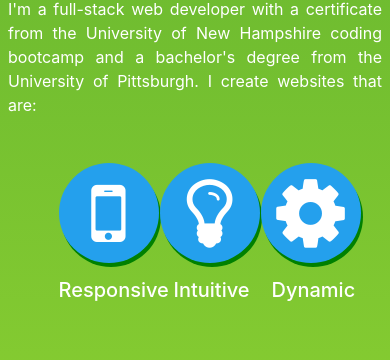
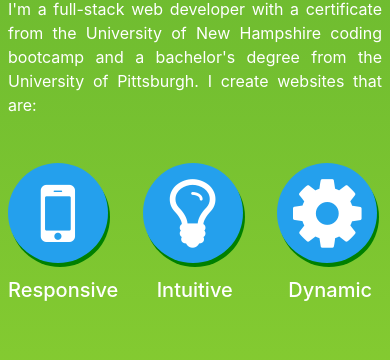
Before and after one commit to dylanbest15/portfolio-react, a React (Create React App) app: page / in a window 390 px wide. Shown: the part 1112-1472 px from the top of the page. Built offline with nearby package versions, Linux system fonts and the light colour scheme.

Commit message:
spacing on icons

```diff
--- a/src/components/About/About.js
+++ b/src/components/About/About.js
@@ -23,19 +23,19 @@
               bachelor's degree from the University of Pittsburgh. I create websites that are: </p>
 
             <div className="row justify-content-center icon-row">
-              <div className="col-3">
+              <div className="col-4 col-md-3">
                 <div className="circle">
                   <i class="fa fa-mobile fa-5x" aria-hidden="true"></i>
                 </div>
                 <h2 className="responsive">Responsive</h2>
               </div>
-              <div className="col-3">
+              <div className="col-4 col-md-3">
                 <div className="circle">
                   <i class="fa fa-lightbulb-o fa-5x" aria-hidden="true"></i>
                 </div>
                 <h2 className="intuitive">Intuitive</h2>
               </div>
-              <div className="col-3">
+              <div className="col-4 col-md-3">
                 <div className="circle">
                   <i class="fa fa-cog fa-5x" aria-hidden="true"></i>
                 </div>
```
